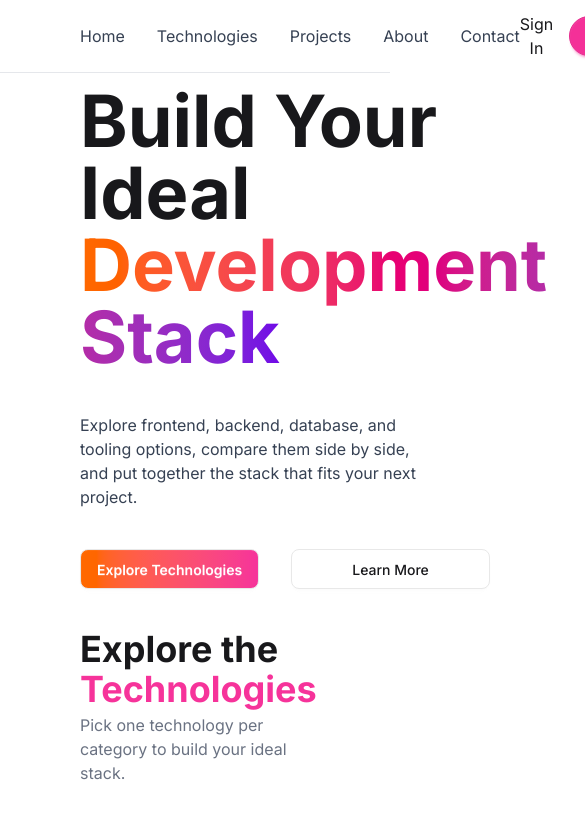
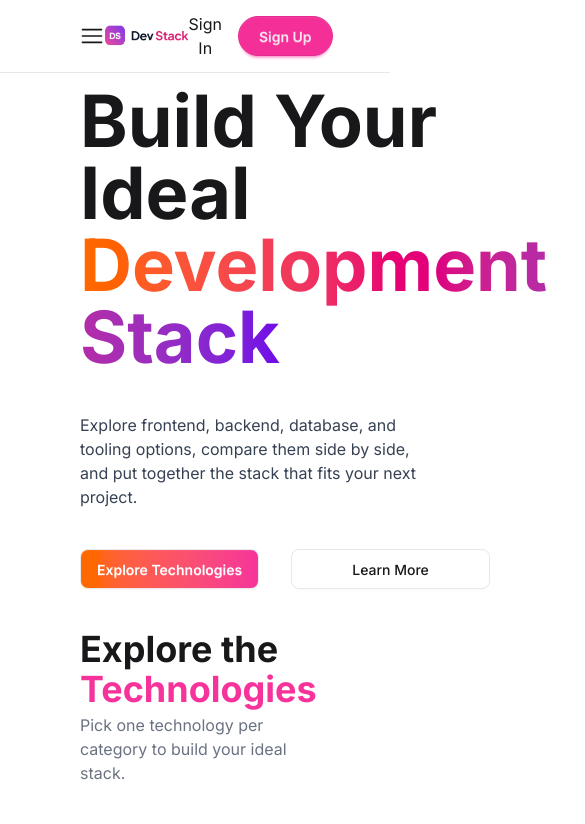
Before and after one commit to Rumi-Parvez/Assignment-of-PH-05-From-RumiParvez, a React (Vite) app: page / in a window 390 px wide. Shown: the top 824 px of the page, 585 px wide, since content can reach past the window. Built offline with nearby package versions, Linux system fonts and the light colour scheme.

Commit message:
Full done the site

```diff
--- a/src/App.tsx
+++ b/src/App.tsx
@@ -23,7 +23,7 @@ function App() {
 
     <div>
       <Suspense fallback={<Loading></Loading>} >
-        <div className='container m-auto '>
+        <div className='m-0 md:container m-auto '>
           <Nav></Nav>
         <Hero></Hero>
 
--- a/src/components/Header/nav.tsx
+++ b/src/components/Header/nav.tsx
@@ -1,3 +1,4 @@
+import { RxHamburgerMenu } from "react-icons/rx"
 import logo from "../../assets/logo-text.png"
 
 export function Nav() {
@@ -5,26 +6,30 @@ export function Nav() {
     return (
         <>
 
-        <div className=" bg-white sticky top-0 border-gray-200 border-b">
-            <div className="flex  items-center  container py-3  m-auto justify-between px-20">
+        <div className=" flex gap-2 justify-between md:bg-white sticky z-10 top-0 border-gray-200 border-b">
+            <div className=" flex  items-center  container m-auto justify-between py-3   px-20">
+                <div className="   md:hidden">
+                    <RxHamburgerMenu className="text-2xl "  />
+                </div>
 
-                <div className=" ">
-                    <img src={logo} alt="logo-text.png" />
+
+                <div className="  ">
+                    <img className="w-full" src={logo} alt="logo-text.png" />
                 </div>
 
             <div>
-                <ul className="flex justify-between items-center gap-8 text-gray-700">
-                    <li><a href="">Home</a></li>
-                    <li><a href="">Technologies</a></li>
-                    <li><a href="">Projects</a></li>
-                    <li><a href="">About</a></li>
-                    <li><a href="">Contact</a></li>
+                <ul className=" hidden md:flex justify-between items-center gap-8 text-gray-700 ">
+                    <li><a className="hover:text-pink-600 " href="">Home</a></li>
+                    <li><a className="hover:text-pink-600 " href="">Technologies</a></li>
+                    <li><a className="hover:text-pink-600 " href="">Projects</a></li>
+                    <li><a className="hover:text-pink-600 " href="">About</a></li>
+                    <li><a className="hover:text-pink-600 " href="">Contact</a></li>
                 </ul>
             </div>
 
                 <div className="flex justify-between gap-4 items-center">
-                <button className="">Sign In</button>
-                <button className="btn btn-secondary px-5 rounded-full">Sign Up</button>
+                <button className=" ursor-pointer ">Sign In</button>
+                <button className=" btn btn-secondary   px-5 rounded-full ">Sign Up</button>
 
                 </div>
             </div>
--- a/src/loading.tsx
+++ b/src/loading.tsx
@@ -2,7 +2,7 @@ export function Loading() {
 
     return (
         <>
-        <div className='bg-pink-50 w-full h-15 border-b border-pink-200'></div>
+        <div className='container m-auto  bg-pink-50 w-full h-15 border-b border-pink-200'></div>
         <div className='container m-auto w-full bg-pink-200 h-130 mt-5 rounded-xl  '>
 
 
@@ -46,10 +46,10 @@ export function Loading() {
           </div>
         </div>
 
-        <div className='w-full h-60 bg-pink-100 mt-20 border-t border-pink-200'>
+        <div className='container m-auto w-full h-60 bg-pink-100 mt-20 border-t border-pink-200'>
 
         </div>
-        <div className='w-full h-10 bg-pink-200  border-t border-pink-300'>
+        <div className='container m-auto w-full h-10 bg-pink-200  border-t border-pink-300'>
 
         </div>
 
```
